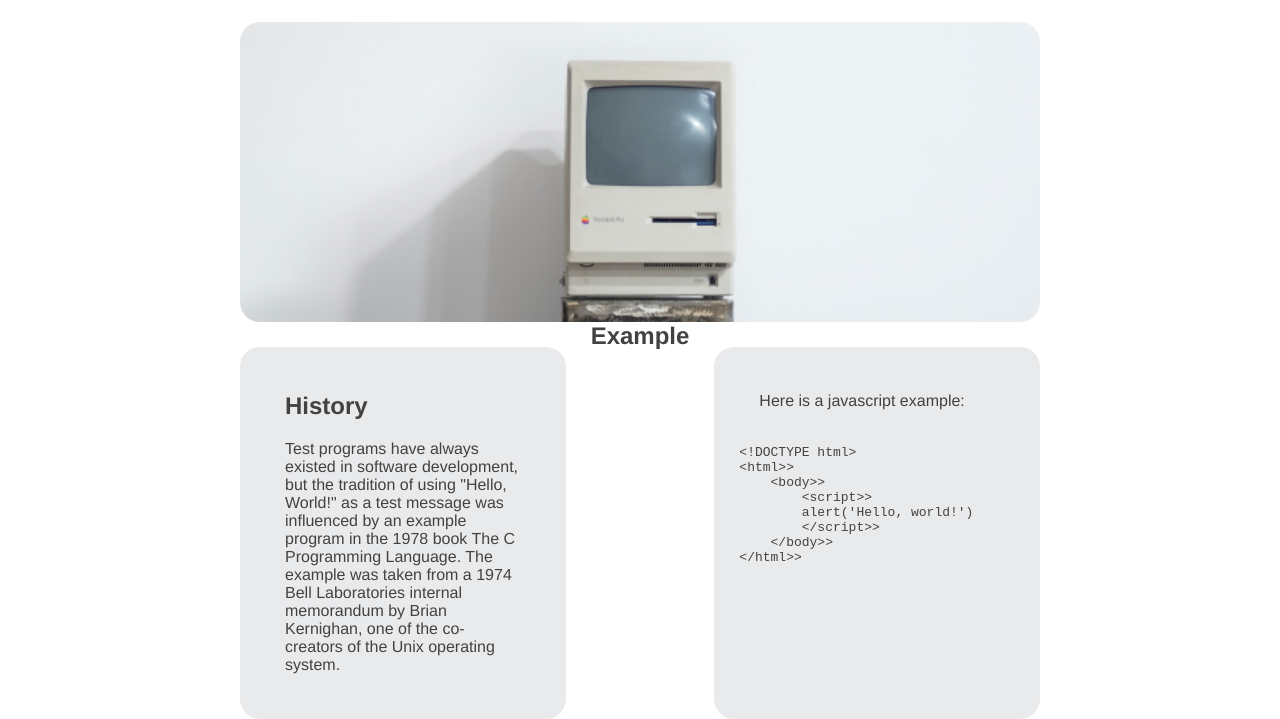
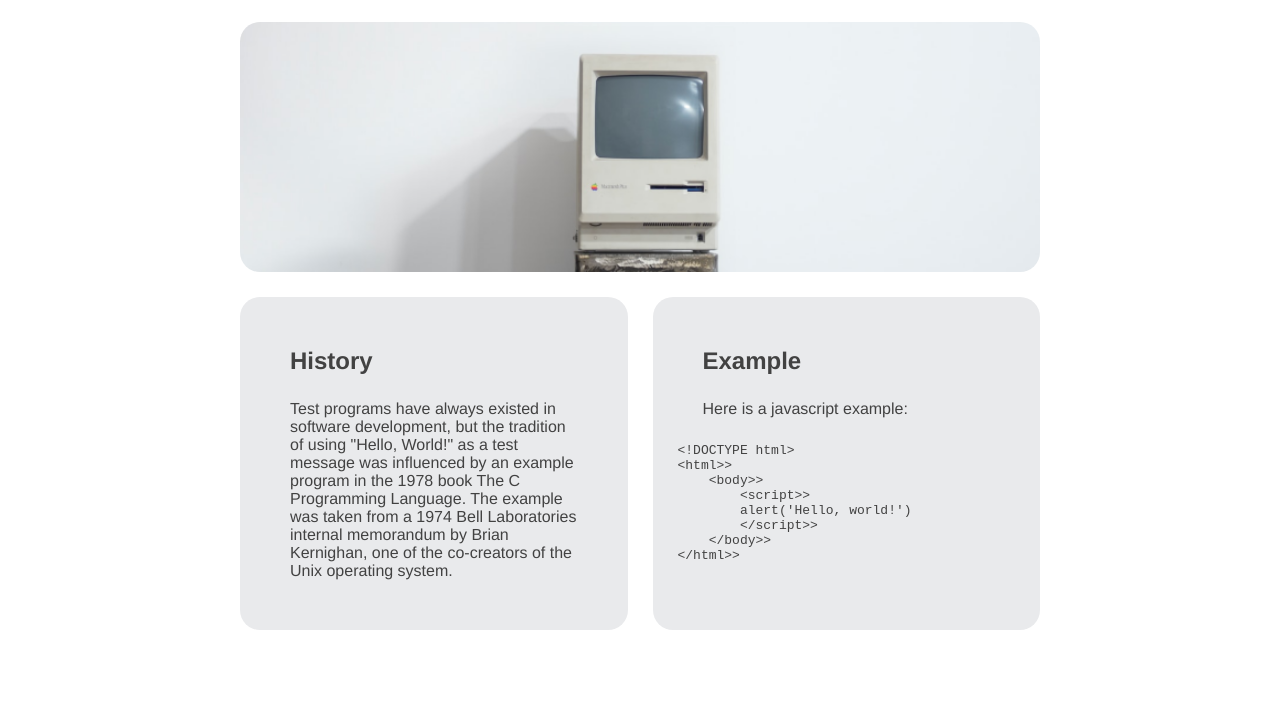
Before and after one commit to rohunsava/Hello-World, a plain HTML site: page index.html in a window 1280 px wide. Shown: the part 173-892 px from the top of the page. After the commit the page ends 803 px from the top, so only its background shows below. Drawn offline with Linux system fonts and the light colour scheme.

Commit message:
troubleshooting

```diff
--- a/index.html
+++ b/index.html
@@ -20,13 +20,13 @@ an example program in the 1978 book The C Programming Language. The example was
 taken from a 1974 Bell Laboratories internal memorandum by Brian Kernighan,
 one of the co-creators of the Unix operating system.</p>
 </section>
-<h2>Example</h2>
 <section class="with code">
     <div class="code-copy">
+        <h2>Example</h2>
         <p>Here is a javascript example:</p>
     </div>
     <div class="code html">
-        <pre><code>
+        <code><pre>
 &lt;!DOCTYPE html&gt;
 &lt;html>&gt;
     &lt;body>&gt;
@@ -35,7 +35,7 @@ one of the co-creators of the Unix operating system.</p>
         &lt;/script>&gt;
     &lt;/body>&gt;
 &lt;/html>&gt;
-        </code></pre>
+        </pre></code>
     </div>
 </section>
 </main>
--- a/screen.css
+++ b/screen.css
@@ -12,8 +12,10 @@ main {
 }
 
 .masthead {
-    background: no-repeat bottom / cover url(images/Computer\ image.png);
-    height: 300px;
+    background-image: url('images/Computer\ image.png');
+    background-size: cover;
+    background-position: bottom;
+    height: 250px;
     border-radius: 20px;
 }
 
@@ -32,11 +34,11 @@ main {
 }
 
 .details section p {
-    margin: 20px;
+    margin: 25px;
 }
 
 .details section h2 {
-    margin: 20px;
+    margin: 25px;
 }
 
 .details section.with-code {
```
